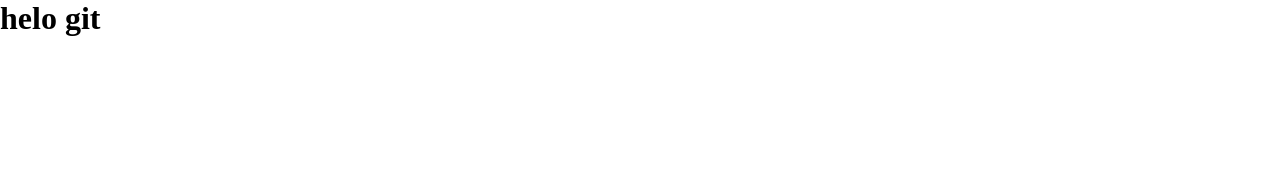
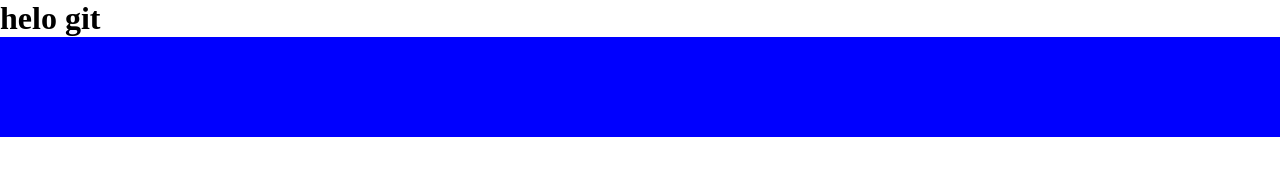
Before and after one commit to Gevorg199/git.curs, a plain HTML site: page index.html in a window 1280 px wide. Drawn offline with Linux system fonts and the light colour scheme.

Commit message:
div ev stayl

```diff
--- a/index.html
+++ b/index.html
@@ -10,10 +10,18 @@
             margin: 0;
             padding: 0;
         }
+        .div1{
+            height: 100px;
+            width: 100%;
+            background-color: blue;
+        }
     </style>
 </head>
 <body>
     <h1>helo git</h1>
+    <div class="div1">
+
+    </div>
 
     <script href="script.js"></script>
 </body>
```
